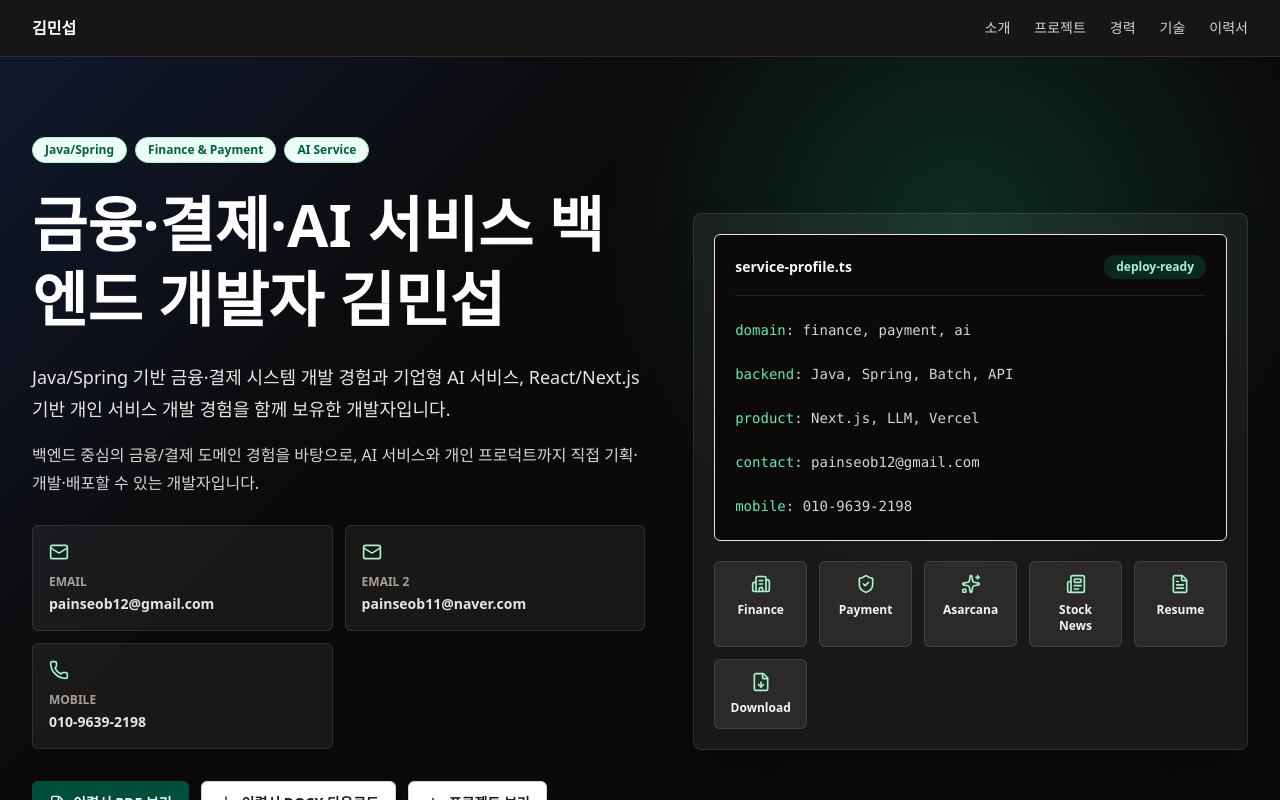
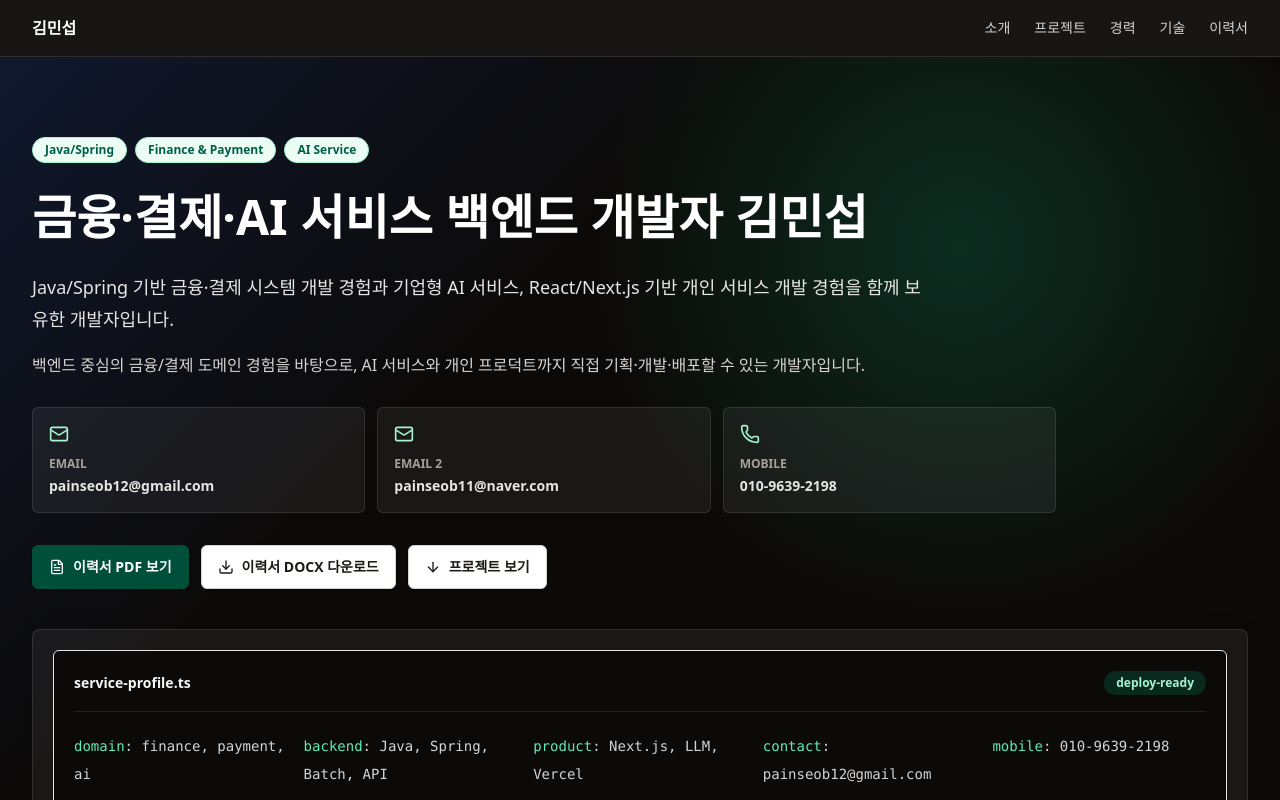
Before and after one commit to min-seob/my-resume, a Next.js app: page / in a window 1280 px wide. Shown: the top 800 px of the page. Built offline with nearby package versions, Linux system fonts and the light colour scheme.

Commit message:
refactor: stack hero profile card

```diff
--- a/src/components/sections/HeroSection.tsx
+++ b/src/components/sections/HeroSection.tsx
@@ -10,24 +10,24 @@ export function HeroSection() {
   return (
     <section id="top" className="relative overflow-hidden border-b border-stone-800 bg-stone-950">
       <div className="absolute inset-0 bg-[radial-gradient(circle_at_75%_20%,rgba(16,185,129,0.2),transparent_30%),linear-gradient(135deg,rgba(37,99,235,0.16),transparent_34%)]" />
-      <div className="mx-auto grid min-h-[calc(100vh-73px)] max-w-7xl items-center gap-12 px-5 py-16 sm:px-8 lg:grid-cols-[1.05fr_0.95fr] lg:py-20">
-        <div className="relative">
+      <div className="mx-auto flex min-h-[calc(100vh-73px)] max-w-7xl flex-col justify-center gap-10 px-5 py-16 sm:px-8 lg:py-20">
+        <div className="relative max-w-7xl">
           <div className="mb-6 flex flex-wrap gap-2">
             <Badge>Java/Spring</Badge>
             <Badge>Finance & Payment</Badge>
             <Badge>AI Service</Badge>
           </div>
-          <h1 className="max-w-4xl text-4xl font-extrabold leading-tight text-white sm:text-5xl lg:text-6xl">
+          <h1 className="max-w-none text-4xl font-extrabold leading-tight text-white sm:text-5xl xl:whitespace-nowrap 2xl:text-6xl">
             {profile.headline}
           </h1>
-          <p className="mt-6 max-w-2xl text-lg leading-8 text-stone-200">
+          <p className="mt-6 max-w-4xl text-lg leading-8 text-stone-200">
             {profile.summary}
           </p>
-          <p className="mt-4 max-w-2xl text-base leading-7 text-stone-300">
+          <p className="mt-4 max-w-4xl text-base leading-7 text-stone-300">
             {profile.positioning}
           </p>
 
-          <div className="mt-7 grid max-w-3xl gap-3 text-sm md:grid-cols-2">
+          <div className="mt-7 grid max-w-5xl gap-3 text-sm md:grid-cols-3">
             <a
               href={`mailto:${profile.emailPlaceholder}`}
               className="min-w-0 rounded-md border border-white/10 bg-white/[0.06] p-4 text-stone-200 transition hover:border-emerald-300/60 hover:bg-emerald-400/10"
@@ -52,7 +52,7 @@ export function HeroSection() {
             </a>
             <a
               href="tel:+821096392198"
-              className="min-w-0 rounded-md border border-white/10 bg-white/[0.06] p-4 text-stone-200 transition hover:border-emerald-300/60 hover:bg-emerald-400/10 md:col-span-2 xl:col-span-1"
+              className="min-w-0 rounded-md border border-white/10 bg-white/[0.06] p-4 text-stone-200 transition hover:border-emerald-300/60 hover:bg-emerald-400/10"
             >
               <Phone aria-hidden className="mb-3 h-5 w-5 text-emerald-200" />
               <span className="block text-xs font-semibold uppercase text-stone-400">
@@ -95,7 +95,7 @@ export function HeroSection() {
                 deploy-ready
               </span>
             </div>
-            <div className="mt-5 space-y-4 font-mono text-sm leading-7 text-stone-300">
+            <div className="mt-5 grid gap-4 font-mono text-sm leading-7 text-stone-300 md:grid-cols-2 xl:grid-cols-5">
               <p>
                 <span className="text-emerald-300">domain</span>: finance, payment, ai
               </p>
@@ -114,7 +114,7 @@ export function HeroSection() {
             </div>
           </div>
 
-          <div className="mt-5 grid grid-cols-2 gap-3 sm:grid-cols-5 lg:grid-cols-2 xl:grid-cols-5">
+          <div className="mt-5 grid grid-cols-2 gap-3 sm:grid-cols-3 lg:grid-cols-6">
             {domainSignals.map((signal) => {
               const Icon = signal.icon;
               return (
```
